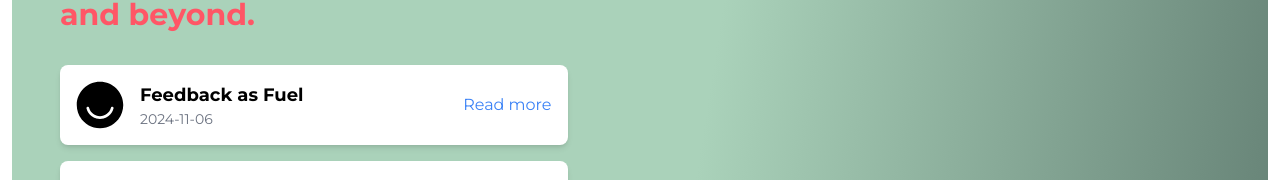
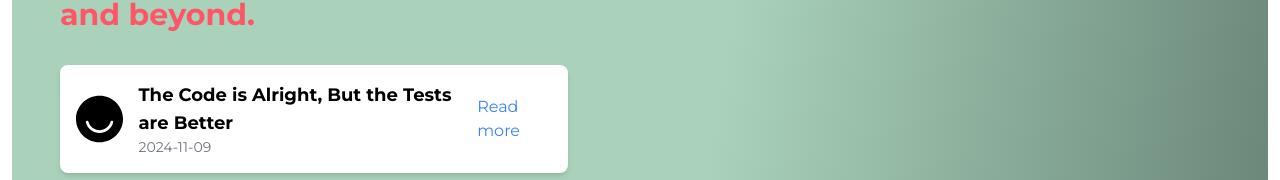
Before and after one commit to schneidsmc/profileReact, a React (Vite) app: page /Blog in a window 1280 px wide. Shown: the part 391-571 px from the top of the page. Built offline with nearby package versions, Linux system fonts and the light colour scheme.

Commit message:
new blog

```diff
--- a/src/pages/Blog.jsx
+++ b/src/pages/Blog.jsx
@@ -6,6 +6,11 @@ import ello from '../assets/ello.svg';
 const Blog = () => {
 
     const gistUrls = [
+        {
+            url: 'https://gist.github.com/schneidsmc/0e174c15a2fb7c75645d846030188e8d',
+            title: 'The Code is Alright, But the Tests are Better',
+            publishedDate: '2024-11-09',
+        },
         {
             url: 'https://gist.github.com/schneidsmc/8b4e8e1a2ffa885a262add440ed97b64',
             title: 'Feedback as Fuel',
```
